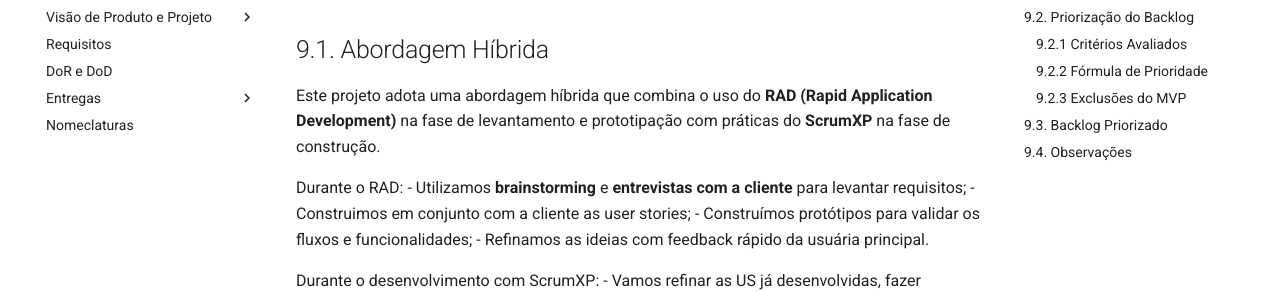
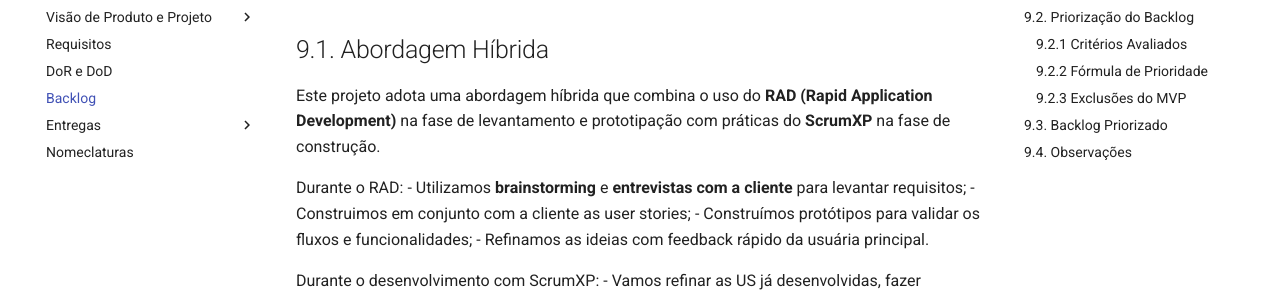
Before and after one commit to mdsreq-fga-unb/2025.1-T01-AdvogaAI, an MkDocs documentation site: the page built from docs/backlog.md, in a window 1280 px wide. Shown: the part 148-440 px from the top of the page. Built offline with MkDocs 1.6.1 and Material for MkDocs 9.7.7, drawn with Linux system fonts in a browser that asks for light colours.

Commit message:
docs: Update mkdocs.yml

```diff
--- a/mkdocs.yml
+++ b/mkdocs.yml
@@ -12,6 +12,7 @@ nav:
       - Interação entre Equipe e Cliente: equipecliente.md
   - Requisitos: requisitor.md
   - DoR e DoD: dordod.md
+  - Backlog: backlog.md
   - Entregas:
       - Unidade 1: unidade1.md
   - Nomeclaturas: naming.md
```
